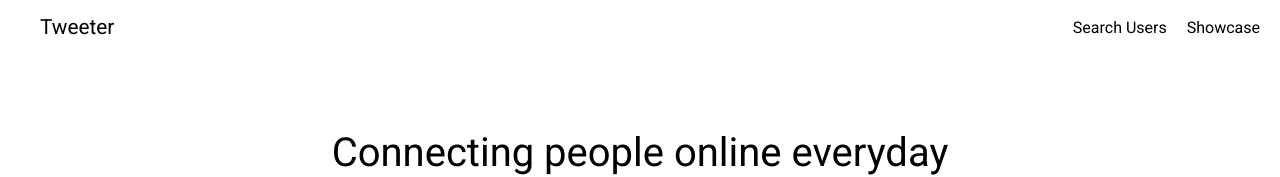
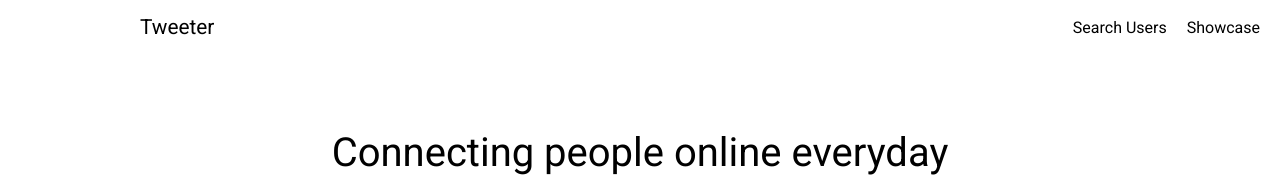
Before and after one commit to BrandonCarp/tweeter, a React (Create React App) app: page / in a window 1280 px wide. Shown: the top 177 px of the page. Built offline with nearby package versions, Linux system fonts and the light colour scheme; a web font is replaced by a local one.

Commit message:
animations

```diff
--- a/package.json
+++ b/package.json
@@ -6,6 +6,7 @@
     "@testing-library/jest-dom": "^5.16.5",
     "@testing-library/react": "^13.4.0",
     "@testing-library/user-event": "^13.5.0",
+    "framer-motion": "^7.5.3",
     "react": "^18.2.0",
     "react-dom": "^18.2.0",
     "react-icons": "^4.4.0",
--- a/src/Components/Navbar.js
+++ b/src/Components/Navbar.js
@@ -1,6 +1,7 @@
 import { useState } from "react";
 import { NavLink } from "react-router-dom";
 import { GiHamburgerMenu } from "react-icons/gi";
+import { AnimatePresence, motion } from "framer-motion";
 
 export function Navbar() {
   const [burgerMenu, setBurgerMenu] = useState(false);
@@ -14,10 +15,19 @@ export function Navbar() {
               <GiHamburgerMenu />
             </NavLink>
           </li>
-          <li className="text-baselg flex   justify-center  ">
-            {/* Make a icon */}
-            <NavLink to="/">Tweeter</NavLink>
-          </li>
+          <AnimatePresence>
+            <motion.div
+              initial={{ opacity: 0 }}
+              animate={{ opacity: 1, x: 100 }}
+              exit={{ opacity: 0 }}
+            >
+              <li className="text-baselg flex   justify-center  ">
+                {/* Make a icon */}
+                <NavLink to="/">Tweeter</NavLink>
+              </li>
+            </motion.div>
+          </AnimatePresence>
+
           <div className="invisible absolute right-0 mr-5  space-x-5 flex md:visible">
             <li className="">
               <NavLink to="/usersearch">Search Users</NavLink>
```
Also changed, not shown: 1 other file (tests, documents, lock files or other folders).
